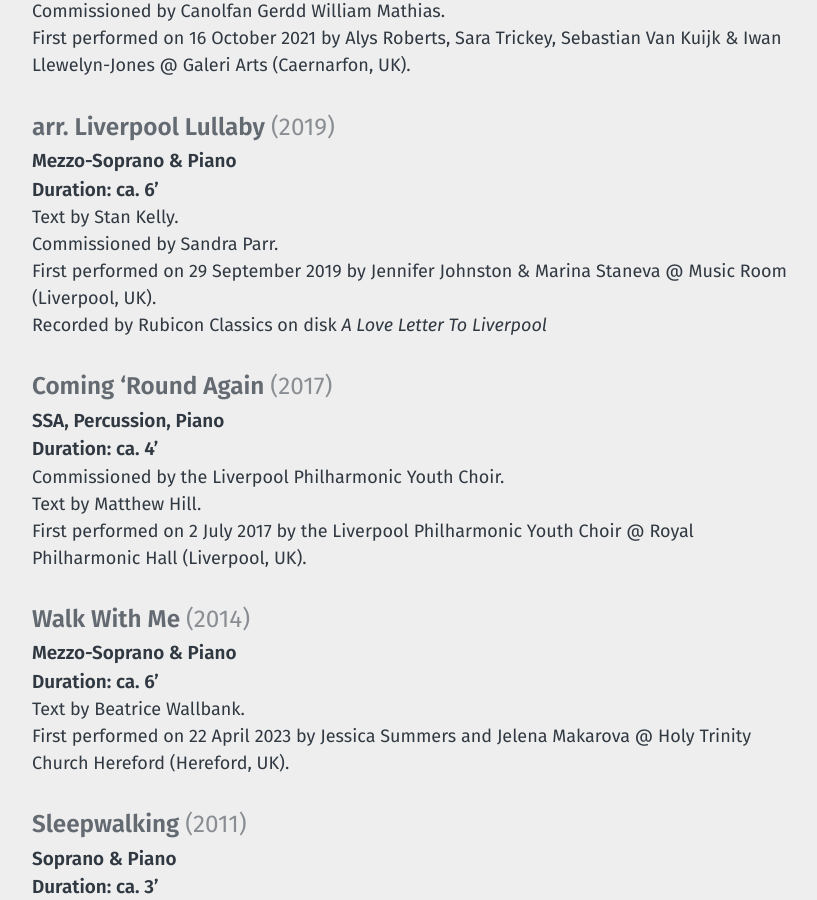
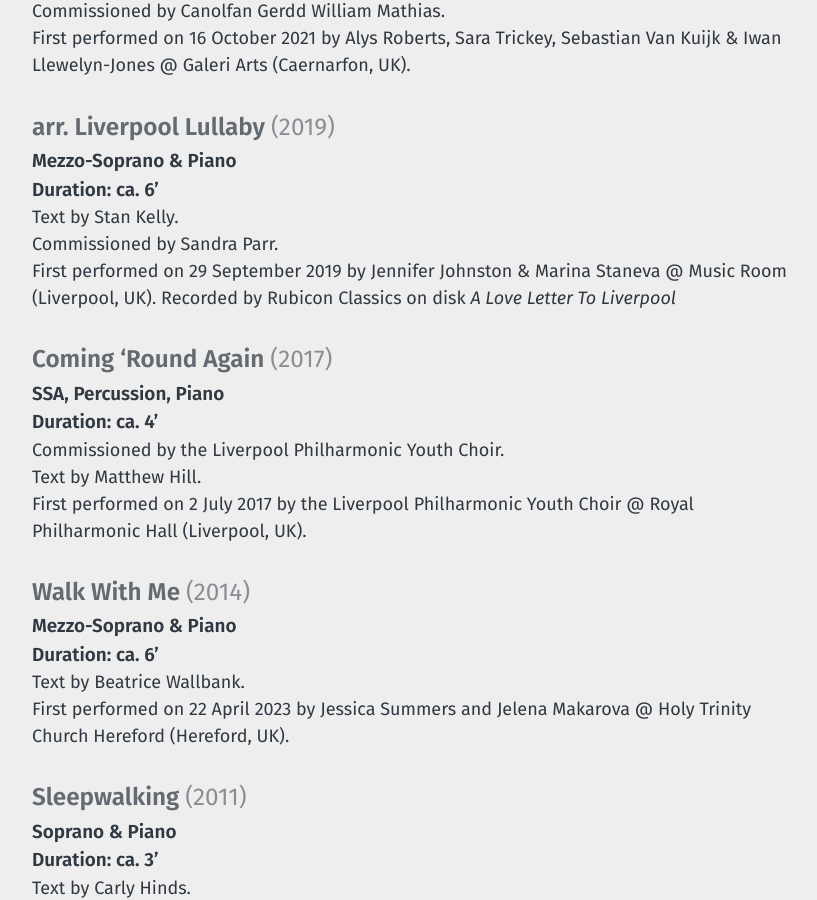
Before and after one commit to morganwilliamsb/website, a Jekyll site: the page built from works.md, in a window 1280 px wide and 900 px high, scrolled down 11323 px. Shown: the whole window, without its empty margins (40-857 px from the left). Built offline with Jekyll 4.4.1, drawn with Linux system fonts in a browser that asks for light colours.

Commit message:
Update works.md

```diff
--- a/works.md
+++ b/works.md
@@ -322,8 +322,7 @@ Duration: ca. 5′
 Duration: ca. 6’
 : Text by Stan Kelly.
 : Commissioned by Sandra Parr.
-: First performed on 29 September 2019 by Jennifer Johnston & Marina Staneva @ Music Room (Liverpool, UK).
-: Recorded by Rubicon Classics on disk _A Love Letter To Liverpool_
+: First performed on 29 September 2019 by Jennifer Johnston & Marina Staneva @ Music Room (Liverpool, UK). Recorded by Rubicon Classics on disk _A Love Letter To Liverpool_
 
 #### Coming ‘Round Again *(2017)*
 **SSA, Percussion, Piano**
```
